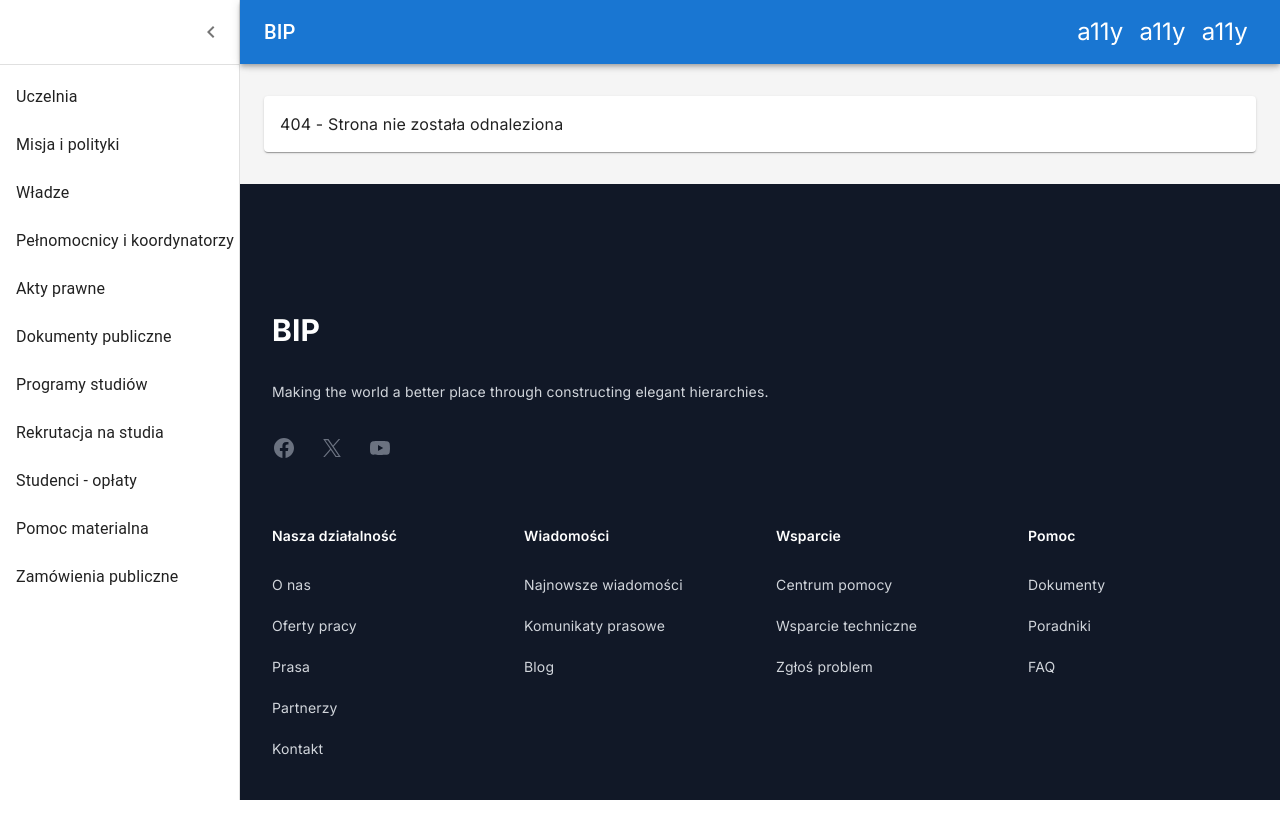
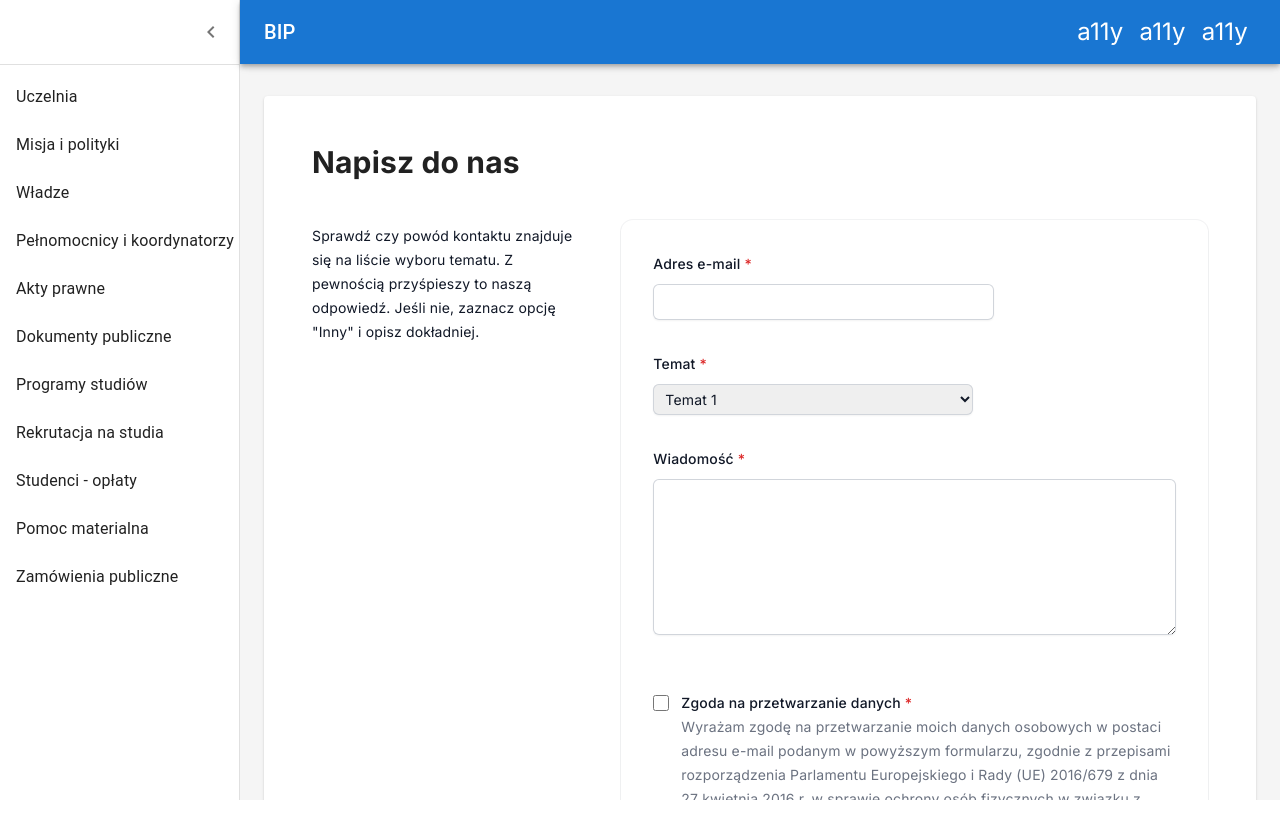
Before and after one commit to patryk672/bip, a Next.js app: page /contact in a window 1280 px wide. Shown: the top 838 px of the page. Before the commit the page ends 800 px from the top, so only its background shows below. Built offline with nearby package versions, Linux system fonts and the light colour scheme.

Commit message:
implement contact form page

```diff
--- a/src/app/[slug]/page.tsx
+++ b/src/app/[slug]/page.tsx
@@ -1,4 +1,5 @@
 import { data } from '@/data';
+import Node from '@/components/Node/Node';
 
 export default function Page({ params }: { params: { slug: string } }) {
   const content = data.find(item => item.slug === params.slug) || undefined;
@@ -6,9 +7,9 @@ export default function Page({ params }: { params: { slug: string } }) {
   if (!content) return <div>404 - Strona nie została odnaleziona</div>;
 
   return (
-    <section className="p-8 flex flex-col h-full justify-center">
-      <h2 className="text-3xl font-bold font-poppins">{content.title}</h2>
-      <div className="text-lg">{content.content}</div>
-    </section>
+    <Node>
+      <Node.Title>{content.title}</Node.Title>
+      <p className="text-lg">{content.content}</p>
+    </Node>
   );
 }
--- /dev/null
+++ b/src/app/contact/page.tsx
@@ -0,0 +1,11 @@
+import Node from '@/components/Node/Node';
+import ContactForm from '@/components/Forms/ContactForm';
+
+export default function Page() {
+  return (
+    <Node>
+      <Node.Title>Napisz do nas</Node.Title>
+      <ContactForm />
+    </Node>
+  );
+}
--- /dev/null
+++ b/src/components/Forms/ContactForm.tsx
@@ -0,0 +1,122 @@
+export default function ContactForm() {
+  return (
+    <div className="space-y-10 divide-y divide-gray-900/10">
+      <div className="grid grid-cols-1 gap-x-8 gap-y-8 pt-10 md:grid-cols-3">
+        <div className="px-4 sm:px-0">
+          <p className="mt-1 text-sm leading-6 text-gray-900">
+            Sprawdź czy powód kontaktu znajduje się na liście wyboru tematu. Z
+            pewnością przyśpieszy to naszą odpowiedź. Jeśli nie, zaznacz opcję
+            "Inny" i opisz dokładniej.
+          </p>
+        </div>
+
+        <form className="bg-white shadow-sm ring-1 ring-gray-900/5 sm:rounded-xl md:col-span-2">
+          <div className="px-4 py-6 sm:p-8">
+            <div className="grid max-w-2xl grid-cols-1 gap-x-6 gap-y-8 sm:grid-cols-6">
+              <div className="sm:col-span-4">
+                <label
+                  htmlFor="email"
+                  className="block text-sm font-medium leading-6 text-gray-900 required"
+                >
+                  Adres e-mail
+                </label>
+                <div className="mt-2">
+                  <input
+                    id="email"
+                    name="email"
+                    type="email"
+                    autoComplete="email"
+                    required
+                    className="block w-full rounded-md border-0 py-1.5 text-gray-900 shadow-sm ring-1 ring-inset ring-gray-300 placeholder:text-gray-400 focus:ring-2 focus:ring-inset focus:ring-indigo-600 sm:text-sm sm:leading-6"
+                  />
+                </div>
+              </div>
+
+              <div className="sm:col-span-4">
+                <label
+                  htmlFor="subject"
+                  className="block text-sm font-medium leading-6 text-gray-900 required"
+                >
+                  Temat
+                </label>
+                <div className="mt-2">
+                  <select
+                    id="subject"
+                    name="subject"
+                    autoComplete="subject"
+                    required
+                    className="block w-full rounded-md border-0 py-1.5 text-gray-900 shadow-sm ring-1 ring-inset ring-gray-300 focus:ring-2 focus:ring-inset focus:ring-indigo-600 sm:max-w-xs sm:text-sm sm:leading-6 px-2"
+                  >
+                    <option>Temat 1</option>
+                    <option>Temat 2</option>
+                    <option>Temat 3</option>
+                    <option>Inny (opisz poniżej)</option>
+                  </select>
+                </div>
+              </div>
+
+              <div className="col-span-full">
+                <label
+                  htmlFor="message"
+                  className="block text-sm font-medium leading-6 text-gray-900 required"
+                >
+                  Wiadomość
+                </label>
+                <div className="mt-2">
+                  <textarea
+                    name="message"
+                    id="message"
+                    autoComplete="message"
+                    rows={6}
+                    required
+                    className="block w-full rounded-md border-0 py-1.5 text-gray-900 shadow-sm ring-1 ring-inset ring-gray-300 placeholder:text-gray-400 focus:ring-2 focus:ring-inset focus:ring-indigo-600 sm:text-sm sm:leading-6 px-2"
+                  />
+                </div>
+              </div>
+            </div>
+            <div className="max-w-2xl space-y-10 md:col-span-2 mt-8">
+              <fieldset>
+                <div className="mt-6 space-y-6">
+                  <div className="relative flex gap-x-3">
+                    <div className="flex h-6 items-center">
+                      <input
+                        id="dataProcessingConsent"
+                        name="dataProcessingConsent"
+                        type="checkbox"
+                        required
+                        className="h-4 w-4 rounded border-gray-300 text-indigo-600 focus:ring-indigo-600"
+                      />
+                    </div>
+                    <div className="text-sm leading-6">
+                      <label
+                        htmlFor="dataProcessingConsent"
+                        className="font-medium text-gray-900 required"
+                      >
+                        Zgoda na przetwarzanie danych
+                      </label>
+                      <p className="text-gray-500">
+                        Wyrażam zgodę na przetwarzanie moich danych osobowych w postaci adresu e-mail podanym w powyższym formularzu, zgodnie z przepisami rozporządzenia Parlamentu Europejskiego i Rady (UE) 2016/679 z dnia 27 kwietnia 2016 r. w sprawie ochrony osób fizycznych w związku z przetwarzaniem danych osobowych i w sprawie swobodnego przepływu takich danych oraz uchylenia dyrektywy 95/46/WE (ogólne rozporządzenie o ochronie danych), Dz. Urz. UE z 4.5.2016 r. L 119, str. 1), w celu udzielenia odpowiedzi na złożone zapytanie. Żądanie usunięcia danych proszę kierować na adres dummy@bip.gov.pl.
+                      </p>
+                      <p className="text-gray-500">
+                        Informujemy, że administratorem danych osobowych jest Ministerstwo Cyfryzacji, z siedzibą przy ul. Królewskiej 27, 00-060 Warszawa, e-mail: dummy@bip.gov.pl, tel.: (22) 581 93 99
+                      </p>
+                    </div>
+                  </div>
+                </div>
+              </fieldset>
+            </div>
+          </div>
+
+          <div className="flex items-center justify-end gap-x-6 border-t border-gray-900/10 px-4 py-4 sm:px-8">
+            <button
+              type="submit"
+              className="rounded-md bg-brand-main px-3 py-2 text-sm font-semibold text-white shadow-sm hover:bg-indigo-500 focus-visible:outline focus-visible:outline-2 focus-visible:outline-offset-2 focus-visible:outline-indigo-600"
+            >
+              Wyślij
+            </button>
+          </div>
+        </form>
+      </div>
+    </div>
+  );
+}
--- /dev/null
+++ b/src/components/Node/Node.tsx
@@ -0,0 +1,15 @@
+import { ChildrenProps } from "@/types";
+
+function Title({ children }: ChildrenProps) {
+  return <h1 className="text-3xl font-bold font-poppins">{children}</h1>;
+}
+
+export default function Node({ children }: ChildrenProps) {
+  return (
+    <section className="p-8 flex flex-col h-full justify-center">
+      {children}
+    </section>
+  );
+}
+
+Node.Title = Title;
--- a/src/styles/globals.css
+++ b/src/styles/globals.css
@@ -42,6 +42,7 @@ button,
 textarea,
 select {
   font: inherit;
+  outline: none !important;
 }
 
 p,
@@ -59,3 +60,12 @@ h6 {
   isolation: isolate;
   height: 100%;
 }
+
+.required {
+  &:after {
+    display: inline-block;
+    margin-inline-start: .25rem;
+    color: theme('colors.red.600');
+    content: '*';
+  }
+}
```
